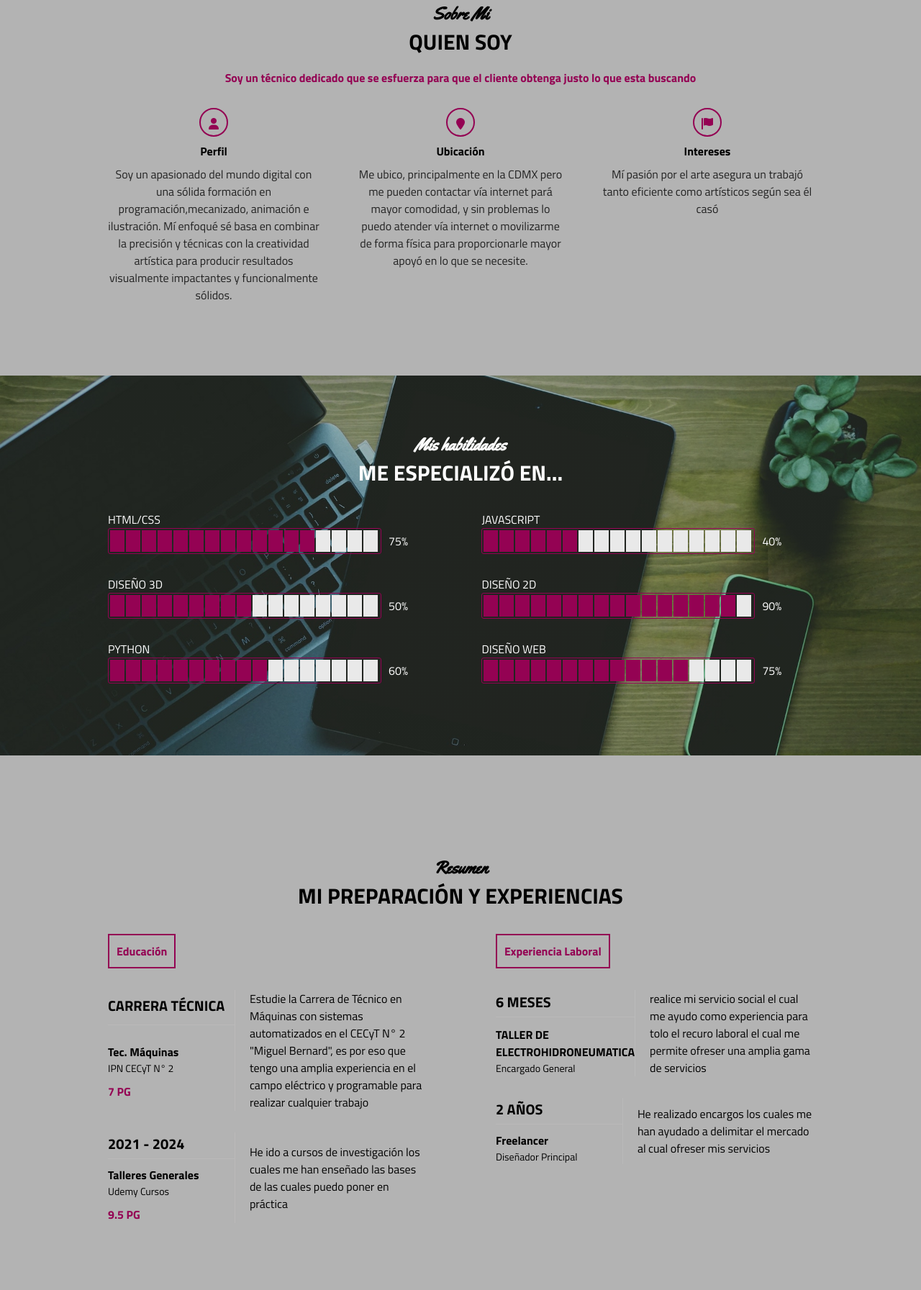
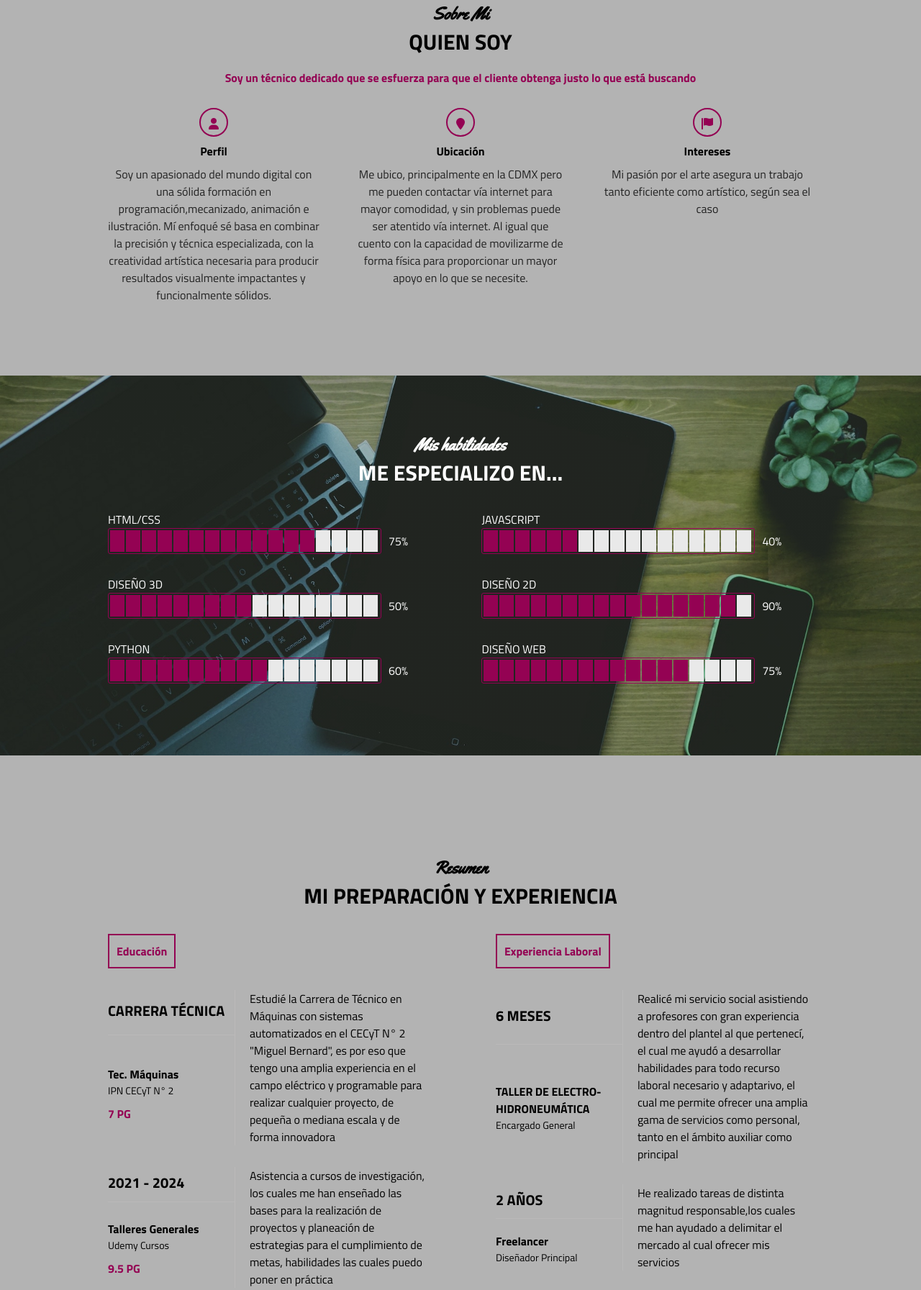
Before and after one commit to blackfoxs0/CV-SAM, a plain HTML site: page index.html in a window 1280 px wide. Shown: the part 577-2370 px from the top of the page at 72% size. Drawn offline with Linux system fonts and the light colour scheme.

Commit message:
Update index.html
CV SAM
Edit 03/Ago/2024

```diff
--- a/index.html
+++ b/index.html
@@ -17,11 +17,11 @@
                     <i class="fa-solid fa-bars"></i>
                 </div>
                 <nav id="nav" class="nav">
-                    <a href="#inicio">Inició</a>
+                    <a href="#inicio">Inicio</a>
                     <a href="#sobremi">Sobre mí</a>
                     <a href="#habilidades">Habilidades</a>
-                    <a href="#resumen">Resúmen</a>
-                    <a href="#contacto">Contactó</a>
+                    <a href="#resumen">Resumen</a>
+                    <a href="#contacto">Contacto</a>
                 </nav>
                 <div class="logo">
                     CV-<span class="color">-SAMU</span>
@@ -51,7 +51,7 @@
             <h3>QUIEN SOY</h3>
 
             <p class="especial">
-                Soy un técnico dedicado que se esfuerza para que el cliente obtenga justo lo que esta buscando
+                Soy un técnico dedicado que se esfuerza para que el cliente obtenga justo lo que está buscando
             </p>
             <p>
 
@@ -61,17 +61,17 @@
                 <div class="col">
                     <i class="fa-solid fa-user"></i>
                     <span class="titulo-detalle">Perfil</span>
-                    <p>Soy un apasionado del mundo digital con una sólida formación en programación,mecanizado, animación e ilustración. Mí enfoqué sé basa en combinar la precisión y técnicas con la creatividad artística para producir resultados visualmente impactantes y funcionalmente sólidos.</p>
+                    <p>Soy un apasionado del mundo digital con una sólida formación en programación,mecanizado, animación e ilustración. Mí enfoqué sé basa en combinar la precisión y técnica especializada, con la creatividad artística necesaria para producir resultados visualmente impactantes y funcionalmente sólidos.</p>
                 </div>
                 <div class="col">
                     <i class="fa-solid fa-location-pin"></i>
                     <span class="titulo-detalle">Ubicación</span>
-                    <p>Me ubico, principalmente en la CDMX pero me pueden contactar vía internet pará mayor comodidad, y sin problemas lo puedo atender vía internet o movilizarme de forma física para proporcionarle mayor apoyó en lo que se necesite.</p>
+                    <p>Me ubico, principalmente en la CDMX pero me pueden contactar vía internet para mayor comodidad, y sin problemas puede ser atentido vía internet. Al igual que cuento con la capacidad de movilizarme de forma física para proporcionar un mayor apoyo en lo que se necesite.</p>
                 </div>
                 <div class="col">
                     <i class="fa-solid fa-flag"></i>
                     <span class="titulo-detalle">Intereses</span>
-                    <p>Mí pasión por el arte asegura un trabajó tanto eficiente como artísticos según sea él casó</p>
+                    <p>Mi pasión por el arte asegura un trabajo tanto eficiente como artístico, según sea el caso</p>
                 </div>
             </div>
         </div>
@@ -81,7 +81,7 @@
     <section class="habilidades" id="habilidades">
         <div class="contenido-seccion">
             <h2 class="titulo-seccion">Mis habilidades</h2>
-            <h3>Me especializó en...</h3>
+            <h3>Me especializo en...</h3>
 
             <div class="fila">
                 <div class="col">
@@ -110,7 +110,7 @@
                     <span>DISEÑO 3D</span>
                     <div class="cont-barra">
                         <div class="barra" id="wordpress">
-                            <!-- mediante javascript luego genereremos 17 barritas con clase e -->
+                            <!-- mediante javascript luego generaremos 17 barritas con clase e -->
 
                         </div>
                         <span>50%</span>
@@ -120,7 +120,7 @@
                     <span>DISEÑO 2D</span>
                     <div class="cont-barra">
                         <div class="barra" id="photoshop">
-                            <!-- mediante javascript luego genereremos 17 barritas con clase e -->
+                            <!-- mediante javascript luego generaremos 17 barritas con clase e -->
 
                         </div>
                         <span>90%</span>
@@ -132,7 +132,7 @@
                     <span>PYTHON</span>
                     <div class="cont-barra">
                         <div class="barra" id="php">
-                            <!-- mediante javascript luego genereremos 17 barritas con clase e -->
+                            <!-- mediante javascript luego generaremos 17 barritas con clase e -->
 
                         </div>
                         <span>60%</span>
@@ -156,7 +156,7 @@
     <section class="resumen" id="resumen">
         <div class="contenido-seccion">
             <h2 class="titulo-seccion">Resumen</h2>
-            <h3>Mi preparación y experiencias</h3>
+            <h3>Mi preparación y experiencia</h3>
             <div class="info">
                 <div class="col">
                     <span class="titulo">Educación</span>
@@ -166,7 +166,7 @@
                                 <h3>Carrera técnica</h3>
                             </td>
                             <td rowspan="2" class="descripcion">
-                                Estudie la Carrera de Técnico en Máquinas con sistemas automatizados en el CECyT N° 2 "Miguel Bernard", es por eso que tengo una amplia experiencia en el campo eléctrico y programable para realizar cualquier trabajo
+                                Estudié la Carrera de Técnico en Máquinas con sistemas automatizados en el CECyT N° 2 "Miguel Bernard", es por eso que tengo una amplia experiencia en el campo eléctrico y programable para realizar cualquier proyecto, de pequeña o mediana escala y de forma innovadora
                             </td>
                         </tr>
                         <tr>
@@ -183,7 +183,7 @@
                                 <h3>2021 - 2024</h3>
                             </td>
                             <td rowspan="2" class="descripcion">
-                                He ido a cursos de investigación los cuales me han enseñado las bases de las cuales puedo poner en práctica
+                                Asistencia a cursos de investigación, los cuales me han enseñado las bases para la realización de proyectos y planeación de estrategias para el cumplimiento de metas, habilidades las cuales puedo poner en práctica
                             </td>
                         </tr>
                         <tr>
@@ -203,12 +203,12 @@
                                 <h3>6 meses</h3>
                             </td>
                             <td rowspan="2" class="descripcion">
-                                realice mi servicio social el cual me ayudo como experiencia para tolo el recuro laboral el cual me permite ofreser una amplia gama de servicios
+                                Realicé mi servicio social asistiendo a profesores con gran experiencia dentro del plantel al que pertenecí, el cual me ayudó a desarrollar habilidades para todo recurso laboral necesario y adaptarivo, el cual me permite ofrecer una amplia gama de servicios como personal, tanto en el ámbito auxiliar como principal
                             </td>
                         </tr>
                         <tr>
                             <td>
-                                <h4>TALLER DE ELECTROHIDRONEUMATICA</h4>
+                                <h4>TALLER DE ELECTRO-HIDRONEUMÁTICA</h4>
                                 <p>Encargado General</p>
 
                             </td>
@@ -220,7 +220,7 @@
                                 <h3>2 Años</h3>
                             </td>
                             <td rowspan="2" class="descripcion">
-                                He realizado encargos los cuales me han ayudado a delimitar el mercado al cual ofreser mis servicios
+                                He realizado tareas de distinta magnitud responsable,los cuales me han ayudado a delimitar el mercado al cual ofrecer mis servicios
                             </td>
                         </tr>
                         <tr>
@@ -240,7 +240,7 @@
     <section class="contacto" id="contacto">
         <div class="contenido-seccion">
             <h2 class="titulo-seccion">Contacto</h2>
-            <h3>Ponte en contacto ahora mismo!</h3>
+            <h3>¡Ponte en contacto ahora mismo!</h3>
 
             <div class="fila">
                 <div class="col">
```
